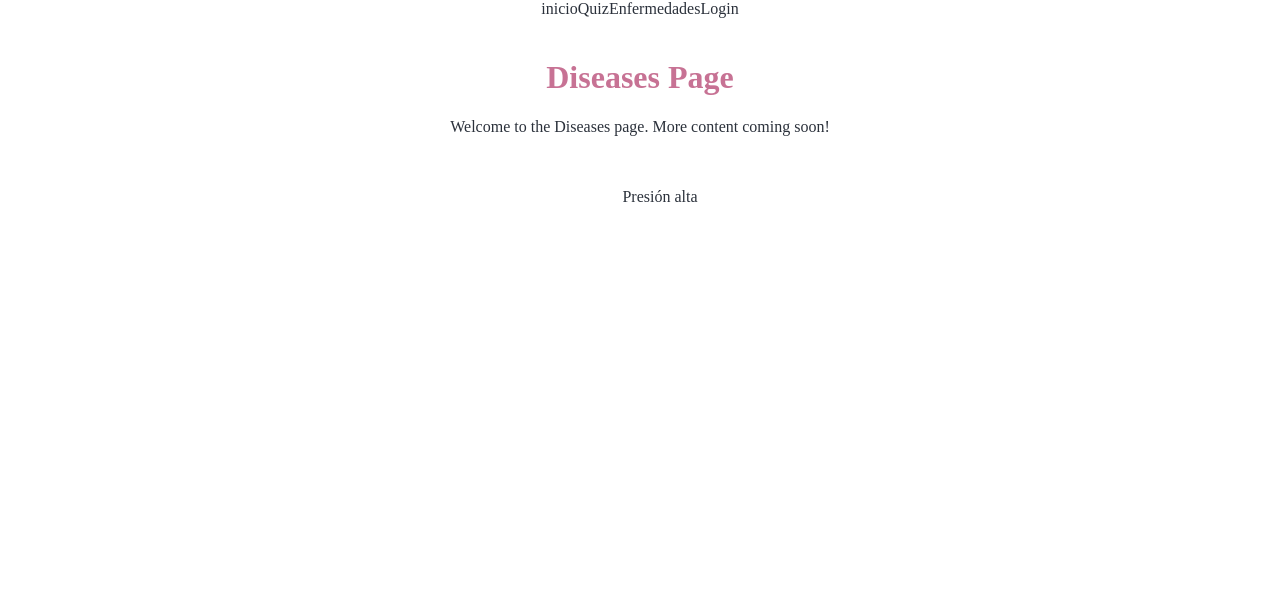
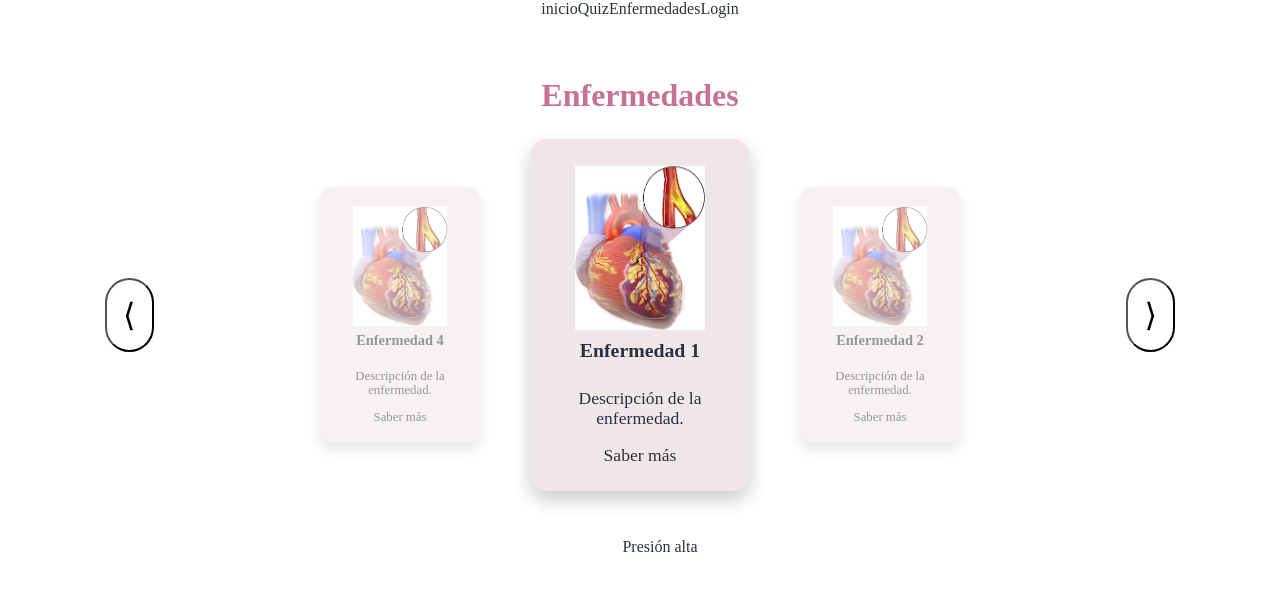
Before and after one commit to DaniJER/CardioXplore3D, a React (Vite) app: page /enfermedades in a window 1280 px wide. Shown: the top 590 px of the page. Built offline with nearby package versions, Linux system fonts and the light colour scheme; no server answers; a web font is replaced by a local one.

Commit message:
add disease detail pages and implement coverflow navigation in Diseases page

```diff
--- a/src/App.jsx
+++ b/src/App.jsx
@@ -9,6 +9,10 @@ import NotFound from './pages/not-found/NotFound';
 import Header from './layout/header/Header';
 import Footer from './layout/footer/Footer';
 import ProtectedRoute from './utils/ProtectedRoute';
+import DiseaseDetail1 from './pages/diseases/Details/DiseaseDetail1';
+import DiseaseDetail2 from './pages/diseases/Details/DiseaseDetail2';
+import DiseaseDetail3 from './pages/diseases/Details/DiseaseDetail3';
+import DiseaseDetail4 from './pages/diseases/Details/DiseaseDetail4';
 
 function App() {
 
@@ -19,6 +23,10 @@ function App() {
         <Route path="/" element={<Home />} />
         <Route path="/quiz" element={<Quiz />} />
         <Route path="/enfermedades" element={<Diseases />} />
+        <Route path='/enfermedades/1' element={<DiseaseDetail1 />} />
+        <Route path='/enfermedades/2' element={<DiseaseDetail2 />} />
+        <Route path='/enfermedades/3' element={<DiseaseDetail3 />} />
+        <Route path='/enfermedades/4' element={<DiseaseDetail4 />} />
         <Route path="/profile" element={
           <ProtectedRoute>
             <Profile />
--- /dev/null
+++ b/src/pages/diseases/Details/DiseaseDetail1.jsx
@@ -0,0 +1,12 @@
+const DiseaseDetail1 = () => {
+
+  return (
+    <div className="disease-detail">
+      <h2>Enfermedad 1</h2>
+      <img src="/img-diseases/prueba.png" alt="Enfermedad 1" />
+      <p>Descripción de la enfermedad 1...</p>
+    </div>
+  );
+};
+
+export default DiseaseDetail1;
--- /dev/null
+++ b/src/pages/diseases/Details/DiseaseDetail2.jsx
@@ -0,0 +1,12 @@
+const DiseaseDetail2 = () => {
+
+  return (
+    <div className="disease-detail">
+      <h2>Enfermedad 2</h2>
+      <img src="/img-diseases/prueba.png" alt="Enfermedad 2" />
+      <p>Descripción de la enfermedad 2...</p>
+    </div>
+  );
+};
+
+export default DiseaseDetail2;
--- /dev/null
+++ b/src/pages/diseases/Details/DiseaseDetail3.jsx
@@ -0,0 +1,12 @@
+const DiseaseDetail3 = () => {
+
+  return (
+    <div className="disease-detail">
+      <h2>Enfermedad 3</h2>
+      <img src="/img-diseases/prueba.png" alt="Enfermedad 3" />
+      <p>Descripción de la enfermedad 3...</p>
+    </div>
+  );
+};
+
+export default DiseaseDetail3;
--- /dev/null
+++ b/src/pages/diseases/Details/DiseaseDetail4.jsx
@@ -0,0 +1,12 @@
+const DiseaseDetail4 = () => {
+
+  return (
+    <div className="disease-detail">
+      <h2>Enfermedad 4</h2>
+      <img src="/img-diseases/prueba.png" alt="Enfermedad 4" />
+      <p>Descripción de la enfermedad 4...</p>
+    </div>
+  );
+};
+
+export default DiseaseDetail4;
--- a/src/pages/diseases/diseases.css
+++ b/src/pages/diseases/diseases.css
@@ -0,0 +1,90 @@
+.coverflow-contenedor {
+    text-align: center;
+    font-family: 'Atkinson Hyperlegible', sans-serif;
+    padding: 2rem;
+    overflow: hidden;
+}
+
+.coverflow {
+    display: flex;
+    align-items: center;
+    justify-content: center;
+}
+
+.cards {
+    position: relative;
+    width: 80%;
+    height: 350px;
+    display: flex;
+    justify-content: center;
+    align-items: center;
+}
+
+.card {
+    display: flex;
+    flex-direction: column;
+    position: absolute;
+    width: 200px;
+    height: 320px;
+    transition: all 0.5s ease;
+    transform: scale(0.8);
+    opacity: 0.5;
+    background-color: var(--background-color);
+    border-radius: 1rem;
+    padding: 1rem;
+    box-shadow: 0 8px 16px rgba(0, 0, 0, 0.2);
+    text-align: center;
+}
+
+.card img {
+    width: 100%;
+    height: 150px;
+    object-fit: contain;
+    border-radius: 1rem;
+}
+
+.card h3 {
+    margin: 0.5rem 0;
+}
+
+.card.active {
+    transform: scale(1.1);
+    opacity: 1;
+    z-index: 2;
+}
+
+.card.active:hover {
+    transform: scale(1.15);
+    background-color: var(--background-color);
+    cursor: default;
+}
+
+.card.left {
+    transform: translateX(-120%) scale(0.8);
+    z-index: 1;
+}
+
+.card.left:hover {
+    transform: translateX(-120%) scale(0.85);
+}
+
+.card.right {
+    transform: translateX(120%) scale(0.8);
+    z-index: 1;
+}
+
+.card.right:hover {
+    transform: translateX(120%) scale(0.85);
+}
+
+.saber-mas:hover{
+    color: var(--text-color);
+}
+
+.flecha {
+    z-index: 2;
+    border-radius: 40px;
+    font-size: 2rem;
+    background: none;
+    border: revert;
+}
--- a/src/pages/diseases/diseases.jsx
+++ b/src/pages/diseases/diseases.jsx
@@ -1,10 +1,67 @@
-import React from 'react';
+import React, { useState } from 'react';
+import './diseases.css';
+import { Link } from 'react-router-dom';
+
+const datos = [
+    { id: 1, nombre: 'Enfermedad 1', imagen: '/img-diseases/prueba.png' },
+    { id: 2, nombre: 'Enfermedad 2', imagen: '/img-diseases/prueba.png' },
+    { id: 3, nombre: 'Enfermedad 3', imagen: '/img-diseases/prueba.png' },
+    { id: 4, nombre: 'Enfermedad 4', imagen: '/img-diseases/prueba.png' },
+];
 
 const Diseases = () => {
+    const [index, setIndex] = useState(0);
+
+    //Logica para el coverflow
+    const next = () => {
+        setIndex((prev) => (prev + 1) % datos.length);
+    };
+
+    const back = () => {
+        setIndex((prev) => (prev - 1 + datos.length) % datos.length);
+    };
+
     return (
-        <div style={{ textAlign: 'center', padding: '20px' }}>
-            <h1>Diseases Page</h1>
-            <p>Welcome to the Diseases page. More content coming soon!</p>
+        <div className="coverflow-contenedor">
+            <h2>Enfermedades</h2>
+            <div className="coverflow">
+                <button className="flecha" onClick={back}>⟨</button>
+
+                <div className="cards">
+                    {/* Mapeo de los datos para crear las cartas */}
+                    {datos.map((item, i) => {
+                        let clase = 'card';
+                        let buttonAction = null;
+                        let linkClass = '';
+
+                        // Se asigna una clase diferente a cada carta dependiendo de su posición: left, active o right
+                        if (i === index) {
+                            clase += ' active';
+                        } else if (i === (index - 1 + datos.length) % datos.length) {
+                            clase += ' left';
+                            buttonAction = back;
+                            linkClass = 'saber-mas';
+                        } else if (i === (index + 1) % datos.length) {
+                            clase += ' right';
+                            buttonAction = next;
+                            linkClass = 'saber-mas';
+                        }
+
+                        return (
+                            // Botones con imagen y texto
+                            <button key={item.id} className={clase} onClick={buttonAction}>
+                                <img src={item.imagen} alt={item.nombre} />
+                                <h3>{item.nombre}</h3>
+                                <p>Descripción de la enfermedad.</p>
+                                {/* Enlace a la página de la enfermedad dependiendo de los datos */}
+                                <Link to={`/enfermedades/${item.id}`} className={linkClass}>Saber más</Link>
+                            </button>
+                        );
+                    })}
+                </div>
+
+                <button className="flecha" onClick={next}>⟩</button>
+            </div>
         </div>
     );
 };
--- a/src/pages/home/home.jsx
+++ b/src/pages/home/home.jsx
@@ -13,7 +13,6 @@ const Home = () => {
                 </a>
             </div>
             <h1>CardioXplore3D</h1>
-            <div className="card"></div>
             <p className="read-the-docs">
                 Aqui proximamente tendremos contenido informativo e interactivo sobre el
                 corazón :)
```
Also changed, not shown: public/img-diseases/prueba.png (added).
